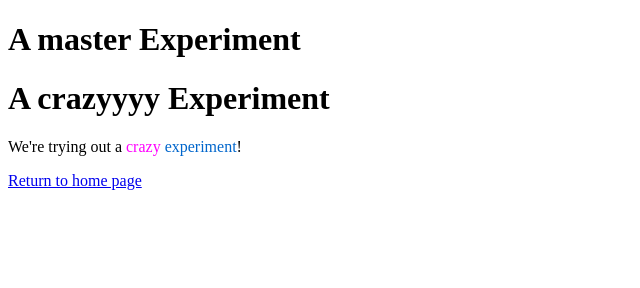
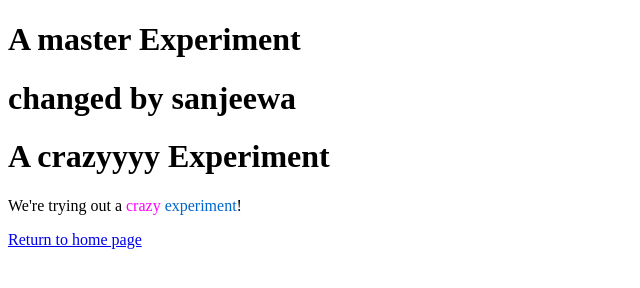
Before and after one commit to lakshikaHettikankanamge/test-repo, a plain HTML site: page index.html in a window 1280 px wide. Shown: the whole page, without its empty margins (0-640 px from the left). Drawn offline with Linux system fonts and the light colour scheme.

Commit message:
second commit by sanjeewa

```diff
--- a/index.html
+++ b/index.html
@@ -6,6 +6,7 @@
 </head>
 <body>
 <h1>A master Experiment</h1>
+<h1>changed by sanjeewa</h1>
 <h1>A crazyyyy Experiment</h1>
 <p>We're trying out a <span style="color: #F0F">crazy</span>
   <span style="color: #06C">experiment</span>!
```
